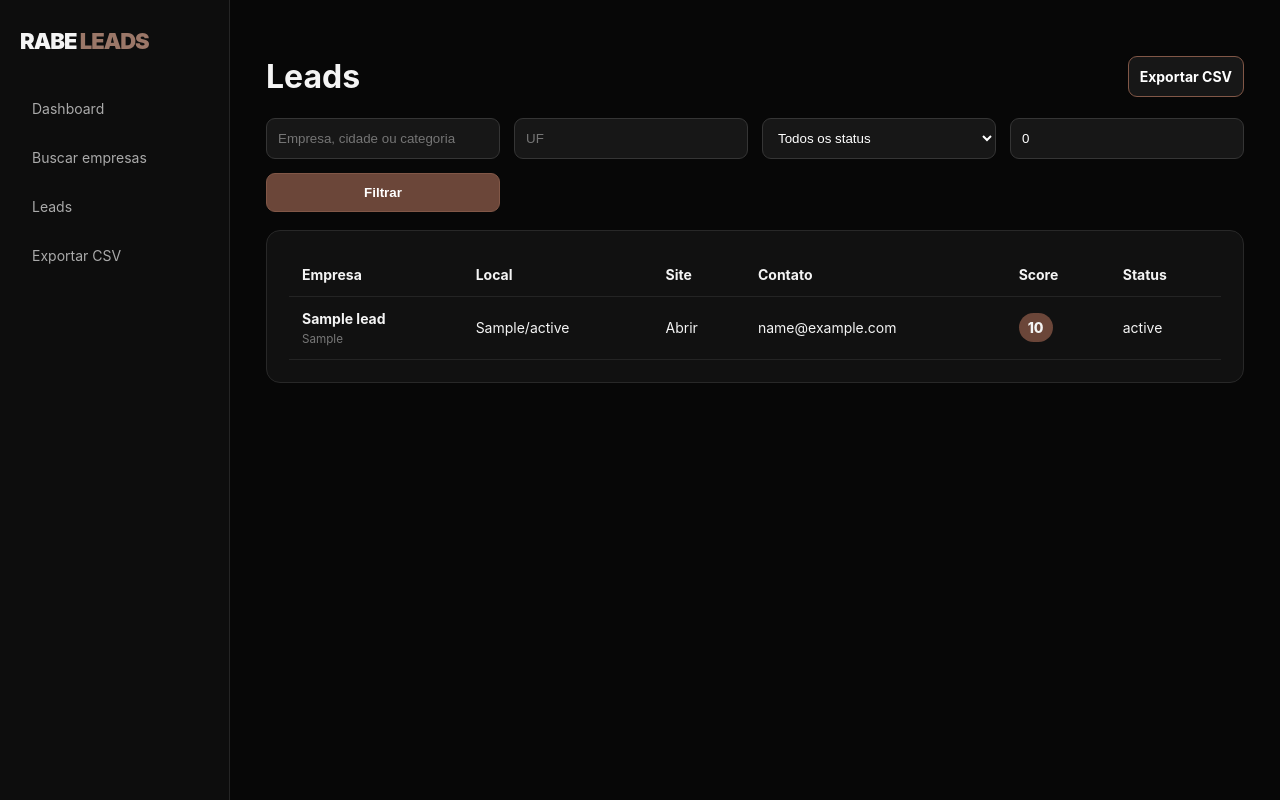
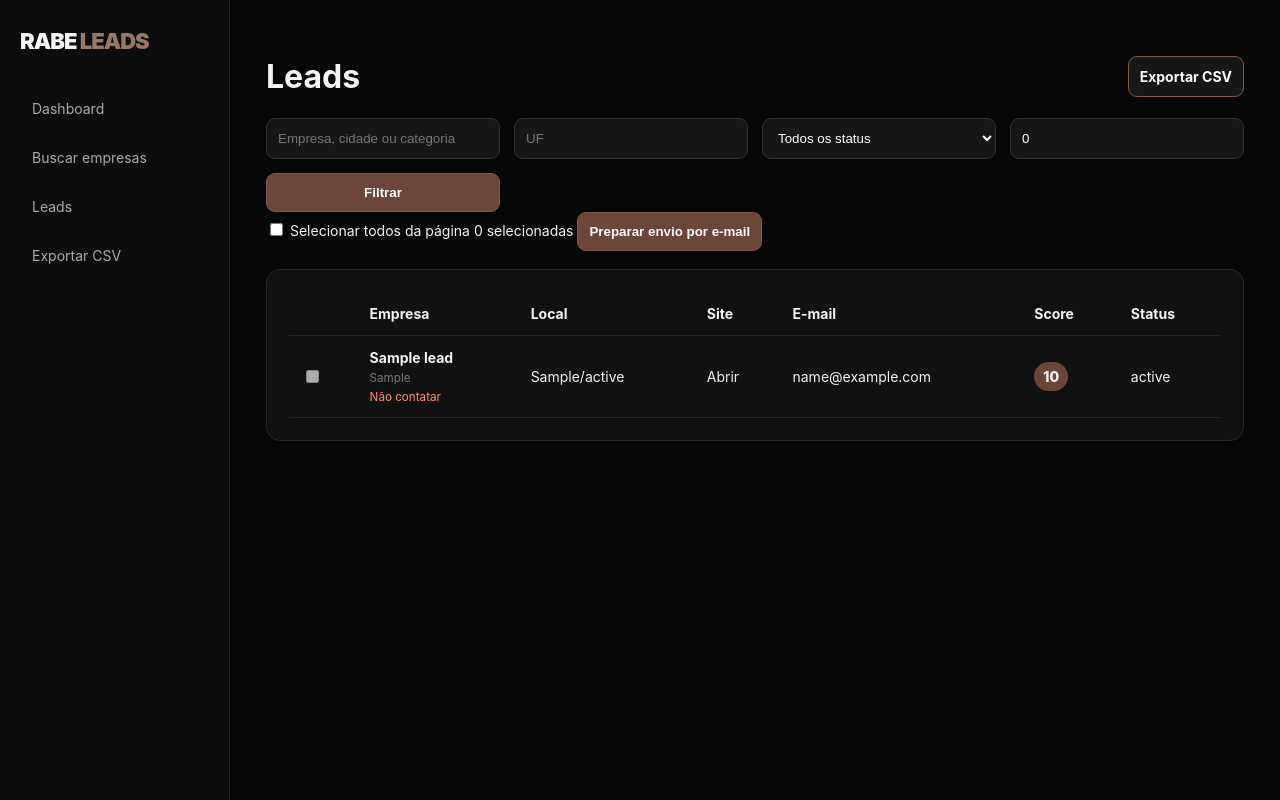
Before and after one commit to wuotans/rabe-leads, a FastAPI app: page /leads in a window 1280 px wide. Run offline with FastAPI, Linux system fonts and the light colour scheme; tables that the repository leaves empty hold one stand-in row (values such as "Sample post").

Commit message:
feat: adiciona seleção de leads para envio individual de proposta

```diff
--- a/app/templates/leads.html
+++ b/app/templates/leads.html
@@ -1,7 +1,11 @@
 {% extends "base.html" %}
 {% block title %}Leads | Rabe Leads{% endblock %}
 {% block content %}
-<div class="heading-row"><h1>Leads</h1><a class="button secondary" href="/leads/export.csv">Exportar CSV</a></div>
+<div class="heading-row">
+  <h1>Leads</h1>
+  <a class="button secondary" href="/leads/export.csv">Exportar CSV</a>
+</div>
+
 <form class="filters">
   <input name="q" value="{{ q }}" placeholder="Empresa, cidade ou categoria">
   <input name="state" value="{{ state }}" maxlength="2" placeholder="UF">
@@ -14,16 +18,47 @@
   <input name="min_score" type="number" min="0" max="100" value="{{ min_score }}" placeholder="Score mínimo">
   <button>Filtrar</button>
 </form>
+
+<form method="post" action="/leads/email/review">
+  <div class="selection-bar">
+    <label><input id="select-all" type="checkbox"> Selecionar todos da página</label>
+    <span id="selected-count">0 selecionadas</span>
+    <button type="submit">Preparar envio por e-mail</button>
+  </div>
+
   <div class="panel table-wrap">
     <table>
-  <thead><tr><th>Empresa</th><th>Local</th><th>Site</th><th>Contato</th><th>Score</th><th>Status</th></tr></thead>
+      <thead>
+        <tr>
+          <th></th>
+          <th>Empresa</th>
+          <th>Local</th>
+          <th>Site</th>
+          <th>E-mail</th>
+          <th>Score</th>
+          <th>Status</th>
+        </tr>
+      </thead>
       <tbody>
       {% for lead in leads %}
         <tr>
-      <td><a href="/leads/{{ lead.id }}"><strong>{{ lead.company_name }}</strong></a><small>{{ lead.category or "" }}</small></td>
+          <td>
+            <input
+              class="lead-checkbox"
+              type="checkbox"
+              name="lead_ids"
+              value="{{ lead.id }}"
+              {% if not lead.email or lead.do_not_contact %}disabled{% endif %}
+            >
+          </td>
+          <td>
+            <a href="/leads/{{ lead.id }}"><strong>{{ lead.company_name }}</strong></a>
+            <small>{{ lead.category or "" }}</small>
+            {% if lead.do_not_contact %}<small class="danger">Não contatar</small>{% endif %}
+          </td>
           <td>{{ lead.city or "-" }}/{{ lead.state or "-" }}</td>
           <td>{% if lead.website %}<a href="{{ lead.website }}" target="_blank">Abrir</a>{% else %}<span class="danger">Sem site</span>{% endif %}</td>
-      <td>{{ lead.email or lead.whatsapp or lead.phone or "-" }}</td>
+          <td>{{ lead.email or "Sem e-mail" }}</td>
           <td><span class="score">{{ lead.score }}</span></td>
           <td>{{ lead.status }}</td>
         </tr>
@@ -31,4 +66,25 @@
       </tbody>
     </table>
   </div>
+</form>
+
+<script>
+const selectAll = document.getElementById('select-all');
+const checkboxes = [...document.querySelectorAll('.lead-checkbox:not(:disabled)')];
+const count = document.getElementById('selected-count');
+
+function updateCount() {
+  const selected = checkboxes.filter(item => item.checked).length;
+  count.textContent = `${selected} selecionada${selected === 1 ? '' : 's'}`;
+  selectAll.checked = selected > 0 && selected === checkboxes.length;
+  selectAll.indeterminate = selected > 0 && selected < checkboxes.length;
+}
+
+selectAll.addEventListener('change', () => {
+  checkboxes.forEach(item => item.checked = selectAll.checked);
+  updateCount();
+});
+checkboxes.forEach(item => item.addEventListener('change', updateCount));
+updateCount();
+</script>
 {% endblock %}
```
Lines whose indentation alone changed are shown as unchanged.
